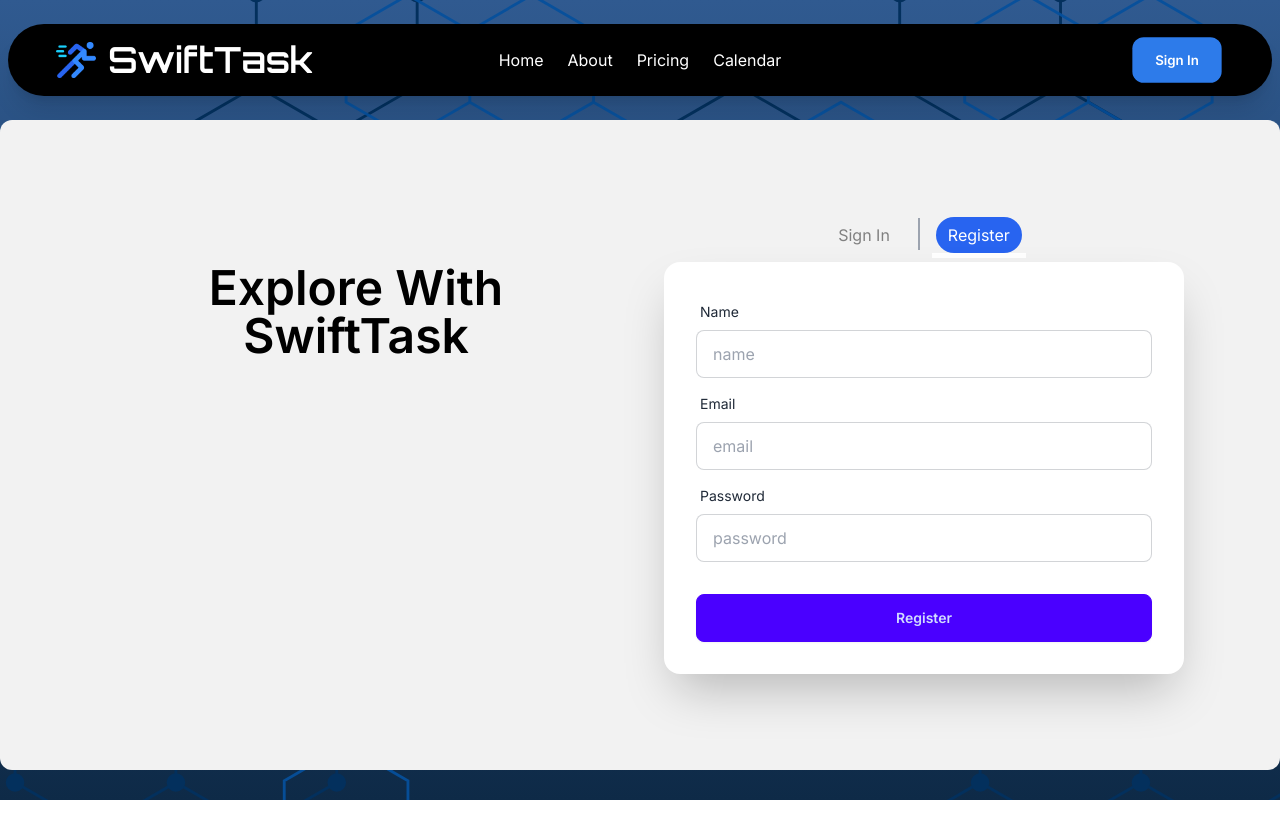
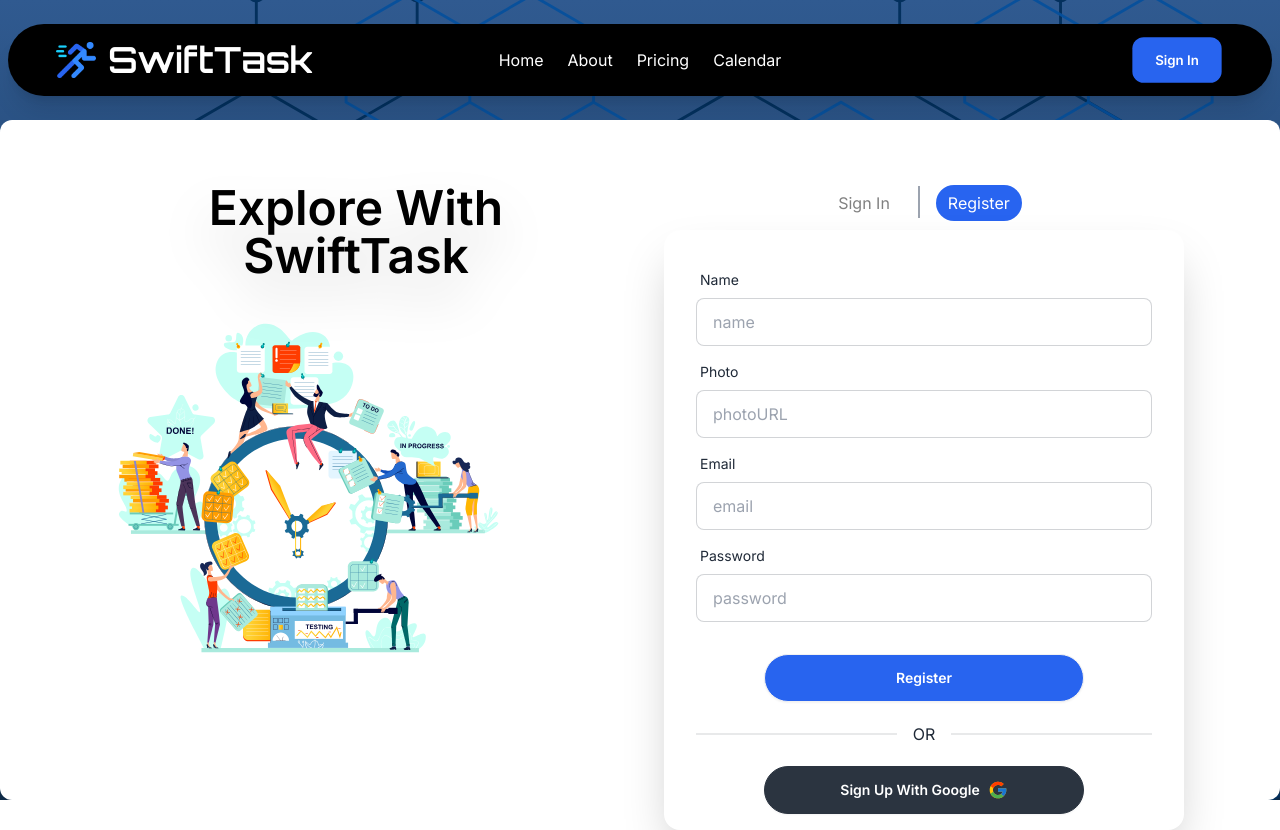
Before and after one commit to mashfikur/task_management_web_app, a React (Vite) app: page /sign-in in a window 1280 px wide. Both pictures are taken after a click on the tab "Register". Before the commit the page ends 800 px from the top, so only its background shows below. Built offline with nearby package versions, Linux system fonts and the light colour scheme.

Commit message:
sing in and registration page designed

```diff
--- a/src/components/banner/Banner.jsx
+++ b/src/components/banner/Banner.jsx
@@ -12,11 +12,14 @@
           transition={{ duration: 0.5 }}
         >
           <div className="flex flex-col items-center lg:items-start">
-            <h3 className=" text-4xl text-center lg:text-start lg:text-7xl text-white leading-tight drop-shadow-2xl shadow-indigo-50  font-bold">
+            <h3
+              style={{ lineHeight: 1.3 }}
+              className=" text-4xl text-center lg:text-start lg:text-7xl text-white drop-shadow-2xl shadow-indigo-50  font-bold"
+            >
               Seamless task management with <span>Swift Precision</span>
             </h3>
 
-            <Link to="/sign-in" >
+            <Link to="/sign-in">
               <button className="btn bg-[#2d7bea] hover:bg-[#2d7bea] text-white rounded-full  px-8 text-lg shadow-xl border-none mt-12">
                 {"Let's"} Explore
               </button>
--- a/src/components/navbar/Navbar.jsx
+++ b/src/components/navbar/Navbar.jsx
@@ -22,7 +22,7 @@
           <ul className="flex gap-6"> {navLinks} </ul>
         </div>
         <div className="navbar-end ">
-          <a className="btn text-white border-none rounded-xl px-6 bg-[#2d7bea] hover:bg-[#2d7bea] hidden lg:flex">
+          <a className="btn text-white border-none rounded-xl px-6 bg-[#2864EF] hover:bg-[#2864EF] hidden lg:flex">
             Sign In
           </a>
         </div>
--- a/src/components/navbar/navLinks.jsx
+++ b/src/components/navbar/navLinks.jsx
@@ -3,16 +3,16 @@
 export const navLinks = (
   <>
     <li>
-      <NavLink  to="/demo">Home</NavLink>
+      <NavLink to="/">Home</NavLink>
     </li>
     <li>
-      <NavLink  to="/demo">About</NavLink>
+      <NavLink to="/demo">About</NavLink>
     </li>
     <li>
-      <NavLink  to="/demo">Pricing</NavLink>
+      <NavLink to="/demo">Pricing</NavLink>
     </li>
     <li>
-      <NavLink  to="/demo">Calendar</NavLink>
+      <NavLink to="/demo">Calendar</NavLink>
     </li>
   </>
 );
--- a/src/pages/UserAuthentication/Register.jsx
+++ b/src/pages/UserAuthentication/Register.jsx
@@ -1,4 +1,5 @@
 import { useForm } from "react-hook-form";
+import { FcGoogle } from "react-icons/fc";
 
 const Register = () => {
   const {
@@ -28,6 +29,18 @@
         </div>
         <div className="form-control">
           <label className="label">
+            <span className="label-text">Photo</span>
+          </label>
+          <input
+            type="text"
+            placeholder="photoURL"
+            className="input input-bordered focus:outline-none"
+            required
+            {...register("photo")}
+          />
+        </div>
+        <div className="form-control">
+          <label className="label">
             <span className="label-text">Email</span>
           </label>
           <input
@@ -51,9 +64,18 @@
           />
         </div>
         <div className="form-control mt-6">
-          <button className="btn btn-primary">Register</button>
+          <button className="btn bg-[#2864EF] w-[20rem] mx-auto rounded-full hover:bg-[#2864EF] text-white">
+            Register
+          </button>
         </div>
+        <div className="divider">OR</div>
       </form>
+      <div className="flex flex-col items-center justify-center gap-2 -mt-6 mb-4">
+        <button className="btn btn-neutral w-[20rem] mx-auto rounded-full  text-white">
+          Sign Up With Google
+          <FcGoogle className="text-xl" />
+        </button>
+      </div>
     </div>
   );
 };
--- a/src/pages/UserAuthentication/SignIn.jsx
+++ b/src/pages/UserAuthentication/SignIn.jsx
@@ -1,4 +1,5 @@
 import { useForm } from "react-hook-form";
+import { FcGoogle } from "react-icons/fc";
 
 const SignIn = () => {
   const {
@@ -8,12 +9,11 @@
   } = useForm();
 
   const onSubmit = (data) => {
-    console.log(data)
-  }
-
+    console.log(data);
+  };
 
   return (
-    <div className="card   shadow-2xl bg-base-100 ">
+    <div className="card shadow-2xl bg-base-100 ">
       <form onSubmit={handleSubmit(onSubmit)} className="card-body">
         <div className="form-control">
           <label className="label">
@@ -38,16 +38,21 @@
             required
             {...register("password")}
           />
-          <label className="label">
-            <a href="#" className="label-text-alt link link-hover">
-              Forgot password?
-            </a>
-          </label>
         </div>
         <div className="form-control mt-6">
-          <button className="btn btn-primary">Sign In</button>
+          <button className="btn bg-[#2864EF] w-[20rem] mx-auto rounded-full hover:bg-[#2864EF] text-white">
+            Sign In
+          </button>
         </div>
+        <div className="divider">OR</div>
       </form>
+
+      <div className="flex flex-col items-center justify-center gap-2 -mt-6 mb-4">
+        <button className="btn btn-neutral w-[20rem] mx-auto rounded-full  text-white">
+          Sign In With Google
+          <FcGoogle className="text-xl" />
+        </button>
+      </div>
     </div>
   );
 };
--- a/src/pages/UserAuthentication/UserAuth.jsx
+++ b/src/pages/UserAuthentication/UserAuth.jsx
@@ -4,16 +4,19 @@
 import SignIn from "./SignIn";
 import Register from "./Register";
 
+import banner from "../../assets/images/auth-banner.svg";
+
 const UserAuth = () => {
   return (
     <div>
       <div>
-        <div className="bg-base-200 min-h-[80vh] rounded-xl p-24">
-          <div className="flex flex-col gap-12 lg:flex-row">
+        <div className="bg-base-100 h-[85vh] rounded-xl px-24 py-16">
+          <div className="flex flex-col gap-12  lg:flex-row ">
             <div className="text-center flex-1 lg:text-left">
-              <h3 className="text-center text-5xl text-black font-semibold mt-12 ">
+              <h3 className="text-center drop-shadow-2xl text-5xl text-black font-semibold  ">
                 Explore With SwiftTask
               </h3>
+              <img className="w-[80%] " src={banner} alt="" />
             </div>
             <div className="flex-1">
               {/* tabs */}
```
Also changed, not shown: src/assets/images/auth-banner.png (added), src/assets/images/auth-banner.svg (added).
